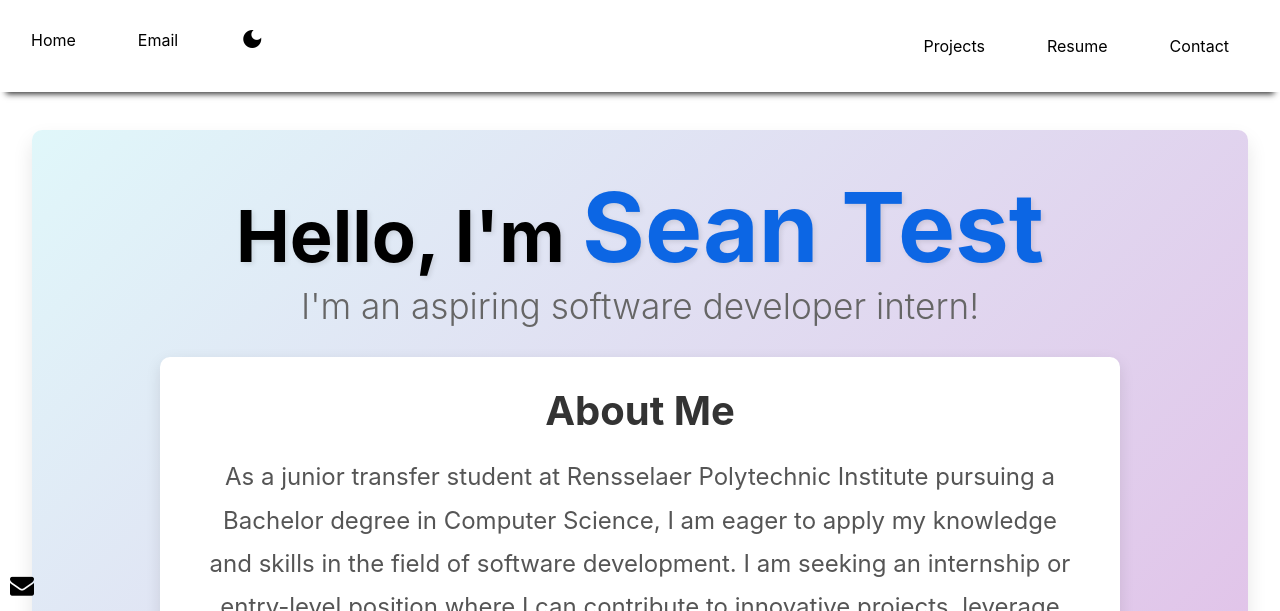
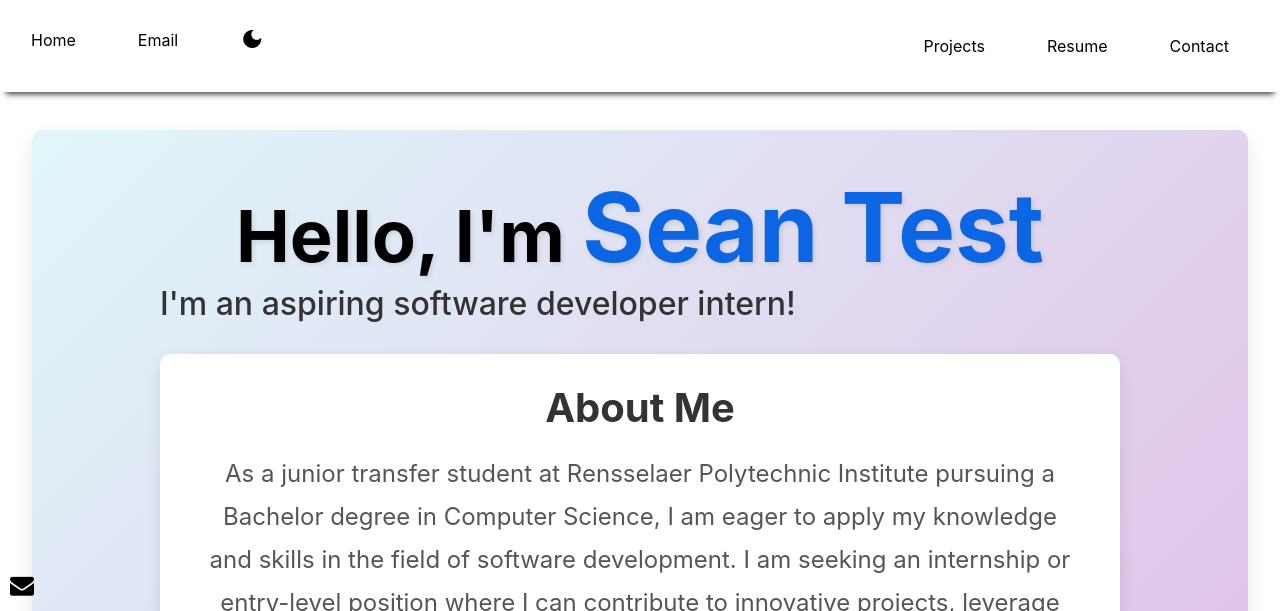
Before and after one commit to shyde7/Portfolio-Website, a plain HTML site: page index.html in a window 1280 px wide. Shown: the top 611 px of the page. Drawn offline with nearby package versions, Linux system fonts and the light colour scheme.

Commit message:
easterEgg

```diff
--- a/styles.css
+++ b/styles.css
@@ -183,7 +183,7 @@ a:active {
 }
 
 /* Professional summary */
-.profSummary {
+.easterEgg .profSummary {
   font-size: 2.2rem;
   font-weight: 300;
   text-align: center; /* Center align the summary */
```
